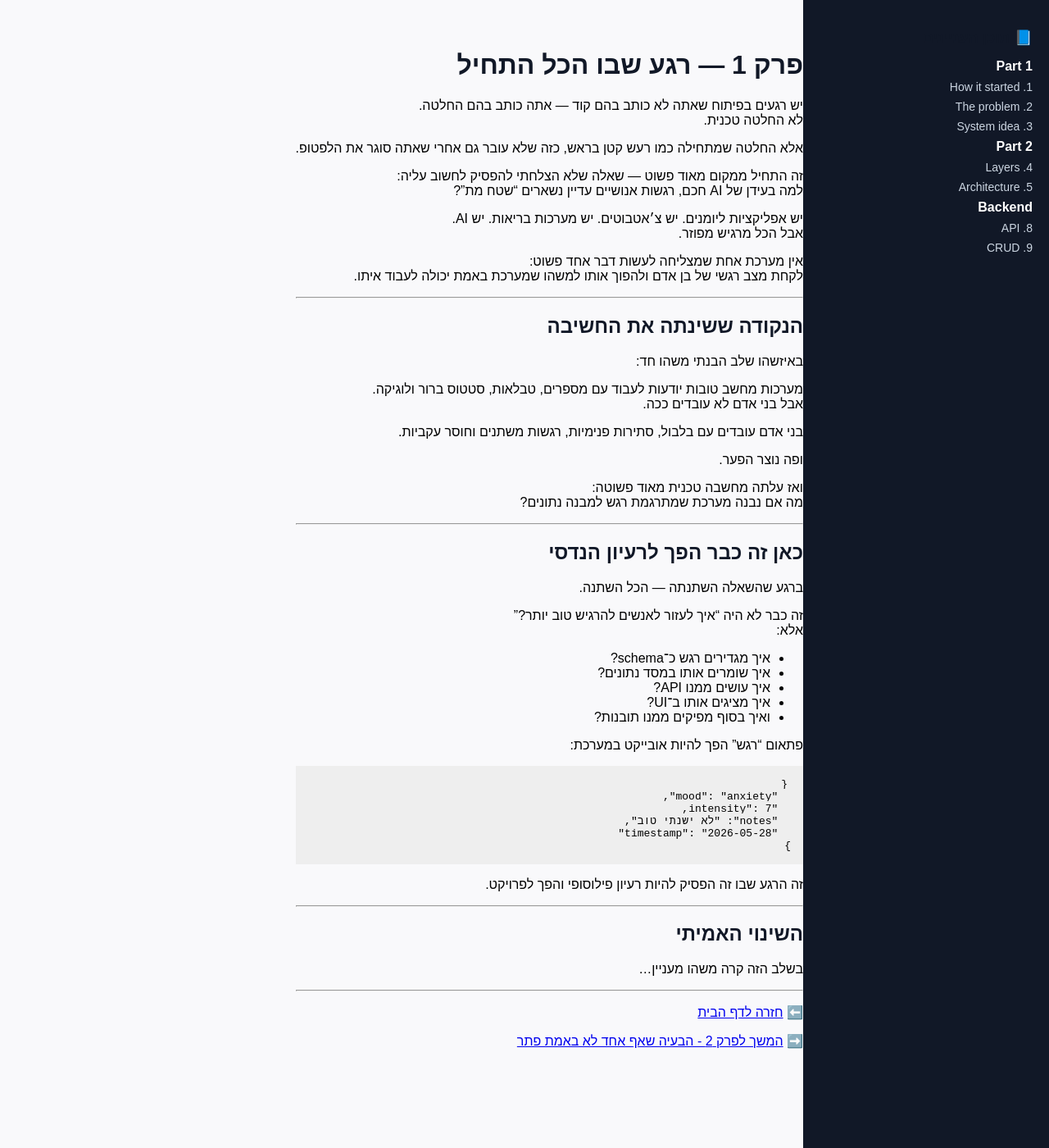
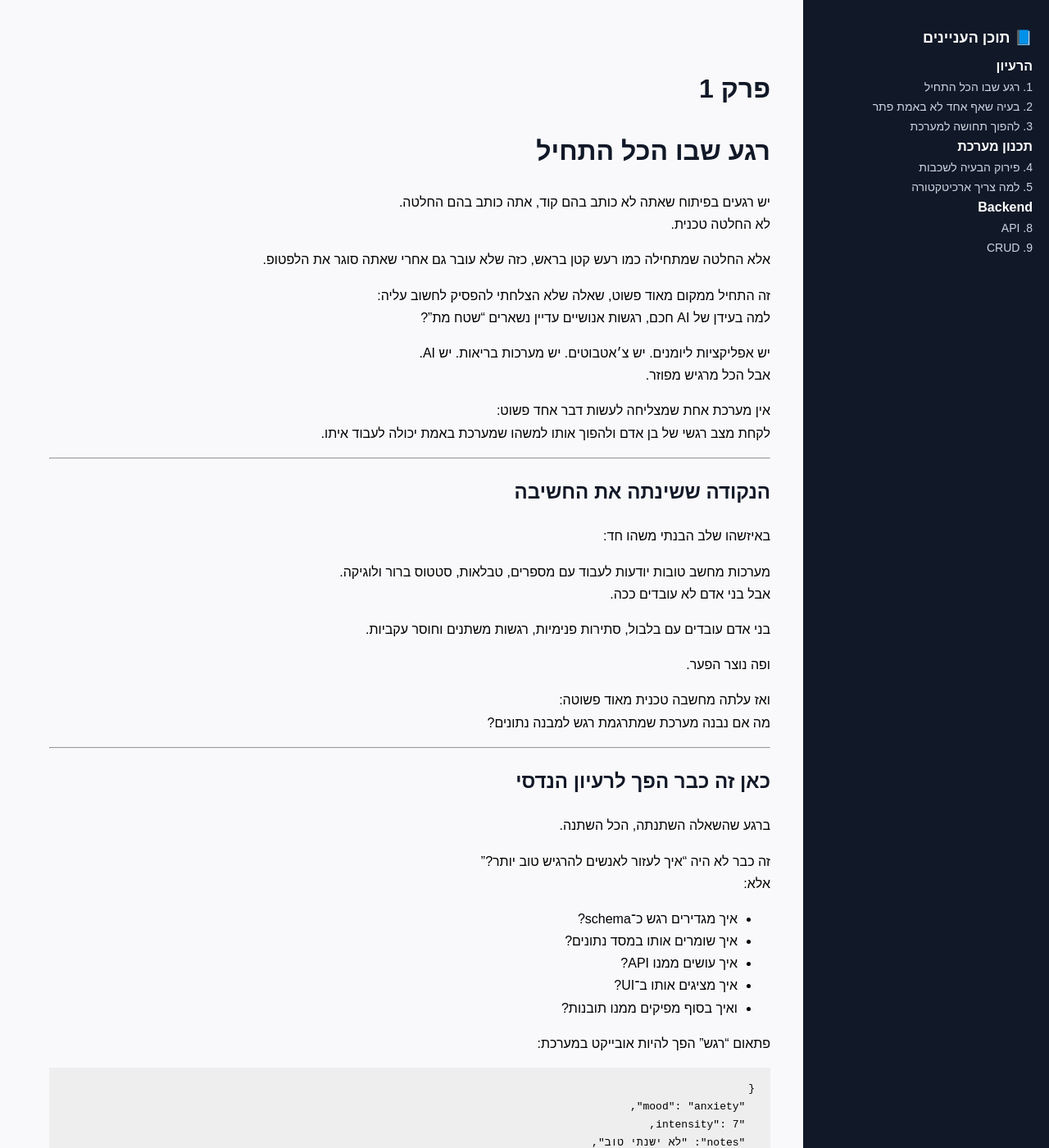
Before and after one commit to Yakov-Drilman/smart-mood-system-book, a Jekyll site: the page built from chapters/part-1-the-idea/01-how-it-all-started.md, in a window 1280 px wide and 1400 px high. Shown: the whole window at 82% size. Built offline with Jekyll 4.4.1, drawn with Linux system fonts in a browser that asks for light colours.

Commit message:
Refactor UI layout and improve GitBook-style design

```diff
--- a/_layouts/default.html
+++ b/_layouts/default.html
@@ -16,28 +16,28 @@
     <div class="sidebar">
       <h2>📘 תוכן העניינים</h2>
 
-      <strong>Part 1</strong>
+      <strong>הרעיון</strong>
       <a
         href="/smart-mood-system-book/chapters/part-1-the-idea/01-how-it-all-started.html"
-        >1. How it started</a
+        >1. רגע שבו הכל התחיל</a
       >
       <a
         href="/smart-mood-system-book/chapters/part-1-the-idea/02-the-problem-no-one-solved.html"
-        >2. The problem</a
+        >2. בעיה שאף אחד לא באמת פתר</a
       >
       <a
         href="/smart-mood-system-book/chapters/part-1-the-idea/03-turning-a-feeling-into-a-system.html"
-        >3. System idea</a
+        >3. להפוך תחושה למערכת</a
       >
 
-      <strong>Part 2</strong>
+      <strong>תכנון מערכת</strong>
       <a
         href="/smart-mood-system-book/chapters/part-2-system-design/04-breaking-the-problem-into-layers.html"
-        >4. Layers</a
+        >4. פירוק הבעיה לשכבות</a
       >
       <a
         href="/smart-mood-system-book/chapters/part-2-system-design/05-why-architecture-matters.html"
-        >5. Architecture</a
+        >5. למה צריך ארכיטקטורה</a
       >
 
       <strong>Backend</strong>
--- a/assets/css/style.css
+++ b/assets/css/style.css
@@ -1,9 +1,14 @@
 body {
   margin: 0;
   font-family: Arial, sans-serif;
-        display: flex;
   min-height: 100vh;
   background: #f9f9fb;
+  overflow-x: hidden; /* מונע קפיצות/סקרול צדדי */
+}
+
+/* Container layout (אם יש לך wrapper עתידי) */
+.container {
+  display: flex;
 }
 
 /* Sidebar */
@@ -13,13 +18,15 @@ body {
   color: white;
   padding: 20px;
   position: fixed;
-        height: 100vh;
+  top: 0;
+  bottom: 0;
   overflow-y: auto;
 }
 
 .sidebar h2 {
   font-size: 18px;
   margin-bottom: 15px;
+  color: white;
 }
 
 .sidebar a {
@@ -36,17 +43,20 @@ body {
 
 /* Main content */
 .content {
-        margin-right: 260px;
-        padding: 40px;
+  margin-right: 260px; /* 🔥 קריטי להפרדה מה-sidebar */
+  padding: 60px 80px 60px 60px; /* 🔥 נותן אוויר מהצד */
   max-width: 900px;
+  line-height: 1.7; /* קריאות טובה יותר */
 }
 
+/* Headings */
 h1,
 h2,
 h3 {
   color: #111827;
 }
 
+/* Code */
 pre {
   background: #eee;
   padding: 15px;
@@ -58,11 +68,48 @@ body {
   padding: 2px 4px;
 }
 
-      /* Hero style for index */
+/* =========================
+   HERO (כללי)
+========================= */
+
 .hero {
-        padding: 60px 0;
+  padding: 60px 20px;
 }
 
+/* דף בית בלבד */
+.home-page .hero {
+  display: flex;
+  flex-direction: column;
+  justify-content: center;
+  align-items: center;
+  text-align: center;
+
+  min-height: 80vh;
+
+  background-image: url("../images/home-hero.png");
+  background-size: cover;
+  background-position: center;
+  background-repeat: no-repeat;
+
+  position: relative;
+  color: white;
+}
+
+/* overlay כהה */
+.home-page .hero::before {
+  content: "";
+  position: absolute;
+  inset: 0;
+  background: rgba(0, 0, 0, 0.55);
+}
+
+/* מביא טקסט מעל overlay */
+.home-page .hero * {
+  position: relative;
+  z-index: 2;
+}
+
+/* טיפוגרפיה ב-hero */
 .hero h1 {
   font-size: 40px;
   margin-bottom: 10px;
@@ -71,4 +118,6 @@ body {
 .hero p {
   font-size: 18px;
   color: #555;
+  max-width: 600px;
+  line-height: 1.6;
 }
--- a/chapters/part-1-the-idea/01-how-it-all-started.md
+++ b/chapters/part-1-the-idea/01-how-it-all-started.md
@@ -3,14 +3,15 @@ layout: default
 title: פרק 1 - רגע שבו הכל התחיל
 ---
 
-# פרק 1 — רגע שבו הכל התחיל
+# פרק 1
+# רגע שבו הכל התחיל
 
-יש רגעים בפיתוח שאתה לא כותב בהם קוד — אתה כותב בהם החלטה.
+יש רגעים בפיתוח שאתה לא כותב בהם קוד, אתה כותב בהם החלטה.
 לא החלטה טכנית.
 
 אלא החלטה שמתחילה כמו רעש קטן בראש, כזה שלא עובר גם אחרי שאתה סוגר את הלפטופ.
 
-זה התחיל ממקום מאוד פשוט — שאלה שלא הצלחתי להפסיק לחשוב עליה:
+זה התחיל ממקום מאוד פשוט, שאלה שלא הצלחתי להפסיק לחשוב עליה:
 למה בעידן של AI חכם, רגשות אנושיים עדיין נשארים “שטח מת”?
 
 יש אפליקציות ליומנים. יש צ׳אטבוטים. יש מערכות בריאות. יש AI.
@@ -39,7 +40,7 @@ title: פרק 1 - רגע שבו הכל התחיל
 
 ## כאן זה כבר הפך לרעיון הנדסי
 
-ברגע שהשאלה השתנתה — הכל השתנה.
+ברגע שהשאלה השתנתה, הכל השתנה.
 
 זה כבר לא היה “איך לעזור לאנשים להרגיש טוב יותר?”
 אלא:
```
Also changed, not shown: index.md (+2 -0 lines), 1 other file. Lines whose indentation alone changed are shown as unchanged.
